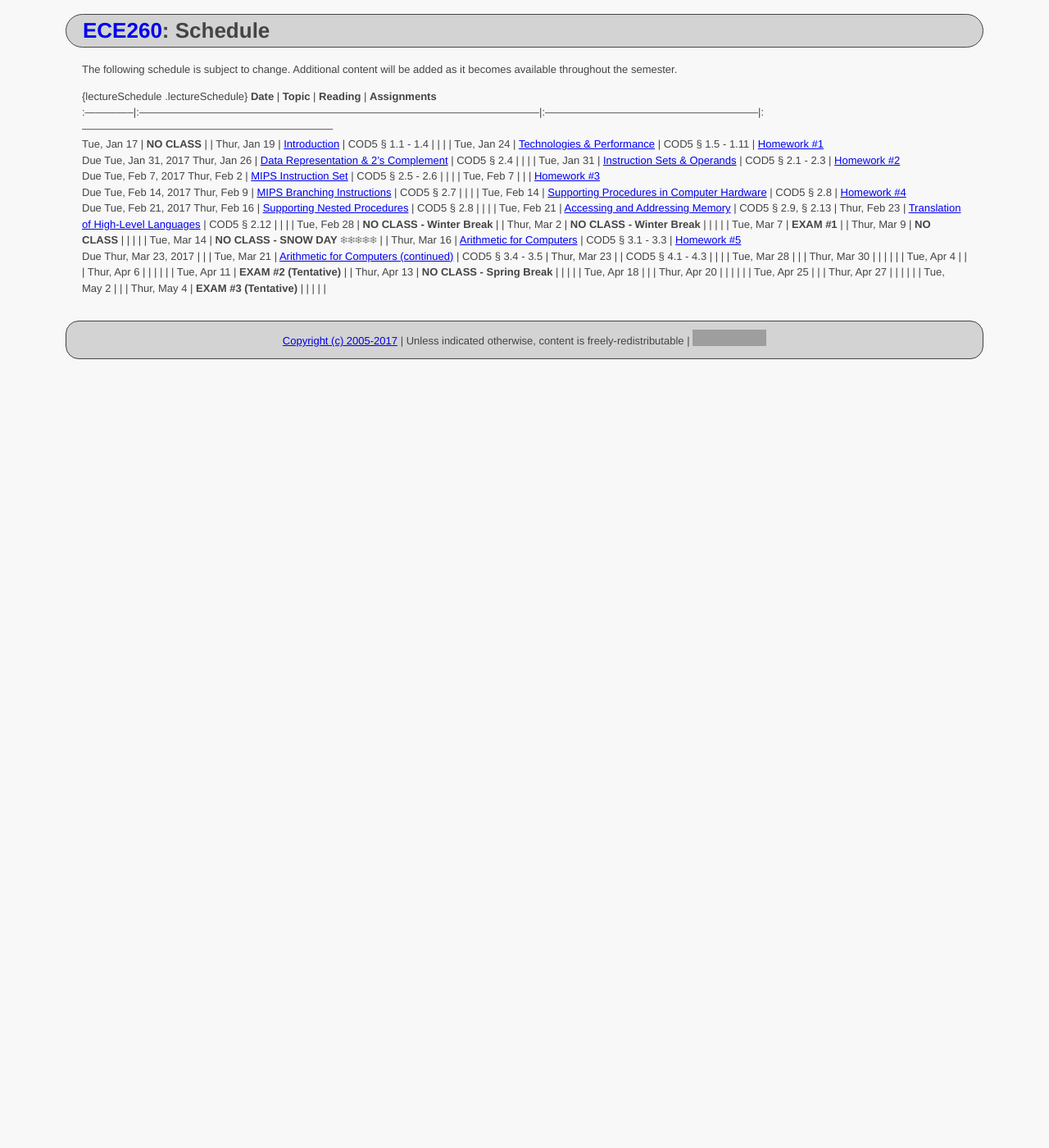
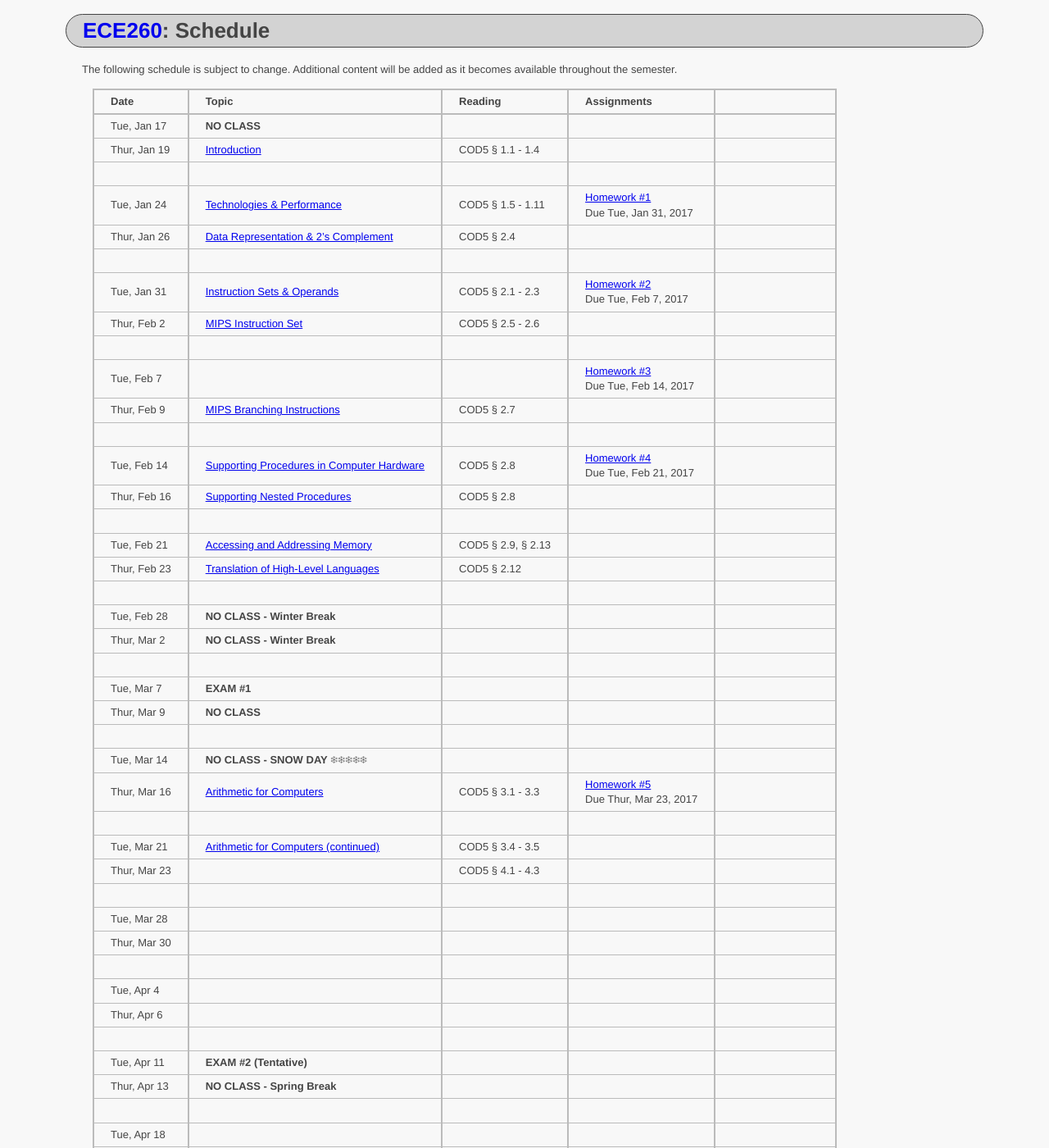
Before and after one commit to ycpcs/ece260-spring2017, a Jekyll site: the page built from schedule_lecture.md, in a window 1280 px wide and 1400 px high. Shown: the whole window at 82% size. Built offline with Jekyll 4.4.1, drawn with Linux system fonts in a browser that asks for light colours; some of the changed text lies outside the part shown; grey boxes are pictures that could not be loaded.

Commit message:
updated schedule

```diff
--- a/schedule_lecture.md
+++ b/schedule_lecture.md
@@ -7,54 +7,54 @@ title: Schedule
 The following schedule is subject to change.
 Additional content will be added as it becomes available throughout the semester.<br>
 
-{lectureSchedule .lectureSchedule}
-**Date**       | **Topic**                                                                                                        |  **Reading**                                                |  **Assignments**
-:--------------|:-----------------------------------------------------------------------------------------------------------------|:------------------------------------------------------------|:-----------------------------------------------------------------------
-Tue, Jan 17    |  **NO CLASS**                                                                                                    |                                                             |
-Thur, Jan 19   |  [Introduction](lectures/lecture1_introduction.pdf)                                                              |  COD5 § 1.1 - 1.4                                           |
- | | |
-Tue, Jan 24    |  [Technologies & Performance](lectures/lecture2_technologies_and_performance.pdf)                                |  COD5 § 1.5 - 1.11                                          |  [Homework #1](homework/Homework_Assignment_1.txt) <br> Due Tue, Jan 31, 2017
-Thur, Jan 26   |  [Data Representation & 2's Complement](lectures/lecture3_data_representation_and_2s_complement.pdf)             |  COD5 § 2.4                                                 |
- | | |
-Tue, Jan 31    |  [Instruction Sets & Operands](lectures/lecture4_instructions_and_instruction_sets.pdf)                          |  COD5 § 2.1 - 2.3                                           |  [Homework #2](homework/Homework_Assignment_2.txt) <br> Due Tue, Feb 7, 2017
-Thur, Feb 2    |  [MIPS Instruction Set](lectures/lecture5_MIPS_instruction_set.pdf)                                              |  COD5 § 2.5 - 2.6                                           |
- | | |
-Tue, Feb 7     |                                                                                                                  |                                                             |  [Homework #3](homework/Homework_Assignment_3.txt) <br> Due Tue, Feb 14, 2017
-Thur, Feb 9    |  [MIPS Branching Instructions](lectures/lecture6_MIPS_Branching_Instructions.pdf)                                |  COD5 § 2.7                                                 |
- | | |
-Tue, Feb 14    |  [Supporting Procedures in Computer Hardware](lectures/lecture7_Supporting_Procedures_in_Computer_Hardware.pdf)  |  COD5 § 2.8                                                 |  [Homework #4](homework/Homework_Assignment_4.txt) <br> Due Tue, Feb 21, 2017
-Thur, Feb 16   |  [Supporting Nested Procedures](lectures/lecture8_Supporting_Nested_Procedures.pdf)                              |  COD5 § 2.8                                                 |
- | | |
-Tue, Feb 21    |  [Accessing and Addressing Memory](lectures/lecture9_Accessing_and_Addressing_Memory.pdf)                        |  COD5 § 2.9, § 2.13                                         |
-Thur, Feb 23   |  [Translation of High-Level Languages](lectures/lecture10_Translation_of_High-Level_Languages.pdf)               |  COD5 § 2.12                                                |
- | | |
-Tue, Feb 28    |  **NO CLASS - Winter Break**                                                                                     |                                                             | <!-- Winter Break -->
-Thur, Mar 2    |  **NO CLASS - Winter Break**                                                                                     |                                                             | <!-- Winter Break -->
- | | |
-Tue, Mar 7     |  **EXAM #1**                                                                                                     |                                                             |
-Thur, Mar 9    |  **NO CLASS**                                                                                                    |                                                             | <!-- SIGCSE WEEK, no Thursday lecture -->
- | | |
-Tue, Mar 14    |  **NO CLASS - SNOW DAY** ❄❄❄❄❄                                                                                   |                                                             | <!-- COD5 § 3.1 - 3.3 -->
-Thur, Mar 16   |  [Arithmetic for Computers](lectures/lecture11_Arithmetic_for_Computers.pdf)                                     |  COD5 § 3.1 - 3.3                                           |  [Homework #5](homework/Homework_Assignment_5.txt) <br> Due Thur, Mar 23, 2017  <!-- COD5 § 3.5 maybe do some float examples in 2018 if no snow day! -->
- | | |
-Tue, Mar 21    |  [Arithmetic for Computers (continued)](lectures/lecture11_Arithmetic_for_Computers.pdf)                         |  COD5 § 3.4 - 3.5                                           |
-Thur, Mar 23   |                                                                                                                  |  COD5 § 4.1 - 4.3                                           |
- | | |
-Tue, Mar 28    |                                                                                                                  |                                                             | <!-- COD5 § 4.3 - 4.5 -->
-Thur, Mar 30   |                                                                                                                  |                                                             | <!-- COD5 § 4.6 - 4.7 -->
- | | |
-Tue, Apr 4     |                                                                                                                  |                                                             | <!-- COD5 § 4.8 - 4.9 -->
-Thur, Apr 6    |                                                                                                                  |                                                             | <!-- COD5 § 4.10 -->
- | | |
-Tue, Apr 11    |  **EXAM #2 (Tentative)**                                                                                         |                                                             | <!-- EXAM #2 -->
-Thur, Apr 13   |  **NO CLASS - Spring Break**                                                                                     |                                                             | <!-- Spring Break -->
- | | |
-Tue, Apr 18    |                                                                                                                  |                                                             | <!-- COD5 § 5.1 - 5.3 -->
-Thur, Apr 20   |                                                                                                                  |                                                             | <!-- COD5 § 5.4 -->
- | | |
-Tue, Apr 25    |                                                                                                                  |                                                             | <!-- COD5 § 5.1 - 5.3 -->
-Thur, Apr 27   |                                                                                                                  |                                                             | <!-- COD5 § 6.1 - 6.3 -->
- | | |
-Tue, May 2     |                                                                                                                  |                                                             | <!-- COD5 § 6.4 - 6.6 -->
-Thur, May 4    |  **EXAM #3 (Tentative)**                                                                                         |                                                             | <!-- EXAM #3 -->
- | | |
+
+| **Date**       | **Topic**                                                                                                        |  **Reading**                                                |  **Assignments**                                                       |
+|:---------------|:-----------------------------------------------------------------------------------------------------------------|:------------------------------------------------------------|:-----------------------------------------------------------------------|
+| Tue, Jan 17    |  **NO CLASS**                                                                                                    |                                                             | |
+| Thur, Jan 19   |  [Introduction](lectures/lecture1_introduction.pdf)                                                              |  COD5 § 1.1 - 1.4                                           | |
+|   | | |   |
+| Tue, Jan 24    |  [Technologies & Performance](lectures/lecture2_technologies_and_performance.pdf)                                |  COD5 § 1.5 - 1.11                                          |  [Homework #1](homework/Homework_Assignment_1.txt) <br> Due Tue, Jan 31, 2017 |
+| Thur, Jan 26   |  [Data Representation & 2's Complement](lectures/lecture3_data_representation_and_2s_complement.pdf)             |  COD5 § 2.4                                                 | |
+|   | | |   |
+| Tue, Jan 31    |  [Instruction Sets & Operands](lectures/lecture4_instructions_and_instruction_sets.pdf)                          |  COD5 § 2.1 - 2.3                                           |  [Homework #2](homework/Homework_Assignment_2.txt) <br> Due Tue, Feb 7, 2017  |
+| Thur, Feb 2    |  [MIPS Instruction Set](lectures/lecture5_MIPS_instruction_set.pdf)                                              |  COD5 § 2.5 - 2.6                                           | |
+|   | | |   |
+| Tue, Feb 7     |                                                                                                                  |                                                             |  [Homework #3](homework/Homework_Assignment_3.txt) <br> Due Tue, Feb 14, 2017 |
+| Thur, Feb 9    |  [MIPS Branching Instructions](lectures/lecture6_MIPS_Branching_Instructions.pdf)                                |  COD5 § 2.7                                                 | |
+|   | | |   |
+| Tue, Feb 14    |  [Supporting Procedures in Computer Hardware](lectures/lecture7_Supporting_Procedures_in_Computer_Hardware.pdf)  |  COD5 § 2.8                                                 |  [Homework #4](homework/Homework_Assignment_4.txt) <br> Due Tue, Feb 21, 2017 |
+| Thur, Feb 16   |  [Supporting Nested Procedures](lectures/lecture8_Supporting_Nested_Procedures.pdf)                              |  COD5 § 2.8                                                 | |
+|   | | |   |
+| Tue, Feb 21    |  [Accessing and Addressing Memory](lectures/lecture9_Accessing_and_Addressing_Memory.pdf)                        |  COD5 § 2.9, § 2.13                                         | |
+| Thur, Feb 23   |  [Translation of High-Level Languages](lectures/lecture10_Translation_of_High-Level_Languages.pdf)               |  COD5 § 2.12                                                | |
+|   | | |   |
+| Tue, Feb 28    |  **NO CLASS - Winter Break**                                                                                     |                                                             | | <!-- Winter Break -->
+| Thur, Mar 2    |  **NO CLASS - Winter Break**                                                                                     |                                                             | | <!-- Winter Break -->
+|   | | |   |
+| Tue, Mar 7     |  **EXAM #1**                                                                                                     |                                                             | |
+| Thur, Mar 9    |  **NO CLASS**                                                                                                    |                                                             | | <!-- SIGCSE WEEK, no Thursday lecture -->
+|   | | |   |
+| Tue, Mar 14    |  **NO CLASS - SNOW DAY** ❄❄❄❄❄                                                                                   |                                                             | | <!-- COD5 § 3.1 - 3.3 -->
+| Thur, Mar 16   |  [Arithmetic for Computers](lectures/lecture11_Arithmetic_for_Computers.pdf)                                     |  COD5 § 3.1 - 3.3                                           |  [Homework #5](homework/Homework_Assignment_5.txt) <br> Due Thur, Mar 23, 2017   | <!-- COD5 § 3.5 maybe do some float examples in 2018 if no snow day! -->
+|   | | |   |
+| Tue, Mar 21    |  [Arithmetic for Computers (continued)](lectures/lecture11_Arithmetic_for_Computers.pdf)                         |  COD5 § 3.4 - 3.5                                           | |
+| Thur, Mar 23   |                                                                                                                  |  COD5 § 4.1 - 4.3                                           | |
+|   | | |   |
+| Tue, Mar 28    |                                                                                                                  |                                                             | | <!-- COD5 § 4.3 - 4.5 -->
+| Thur, Mar 30   |                                                                                                                  |                                                             | | <!-- COD5 § 4.6 - 4.7 -->
+|   | | |   |
+| Tue, Apr 4     |                                                                                                                  |                                                             | | <!-- COD5 § 4.8 - 4.9 -->
+| Thur, Apr 6    |                                                                                                                  |                                                             | | <!-- COD5 § 4.10 -->
+|   | | |   |
+| Tue, Apr 11    |  **EXAM #2 (Tentative)**                                                                                         |                                                             | | <!-- EXAM #2 -->
+| Thur, Apr 13   |  **NO CLASS - Spring Break**                                                                                     |                                                             | | <!-- Spring Break -->
+|   | | |   |
+| Tue, Apr 18    |                                                                                                                  |                                                             | | <!-- COD5 § 5.1 - 5.3 -->
+| Thur, Apr 20   |                                                                                                                  |                                                             | | <!-- COD5 § 5.4 -->
+|   | | |   |
+| Tue, Apr 25    |                                                                                                                  |                                                             | | <!-- COD5 § 5.1 - 5.3 -->
+| Thur, Apr 27   |                                                                                                                  |                                                             | | <!-- COD5 § 6.1 - 6.3 -->
+|   | | |   |
+| Tue, May 2     |                                                                                                                  |                                                             | | <!-- COD5 § 6.4 - 6.6 -->
+| Thur, May 4    |  **EXAM #3 (Tentative)**                                                                                         |                                                             | | <!-- EXAM #3 -->
+|   | | |   |{.lectureSchedule}
```
